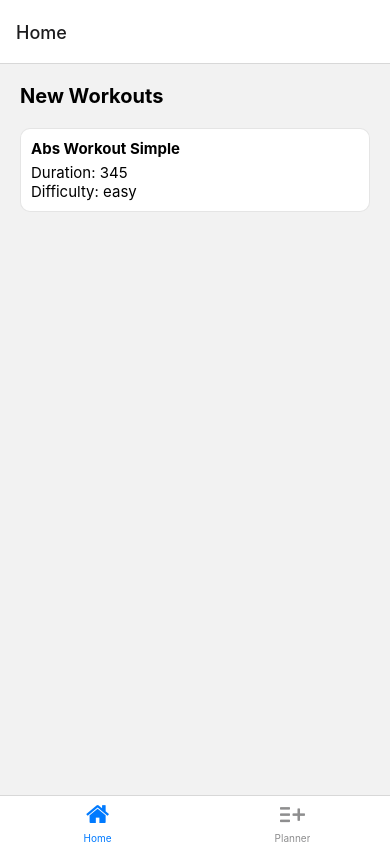
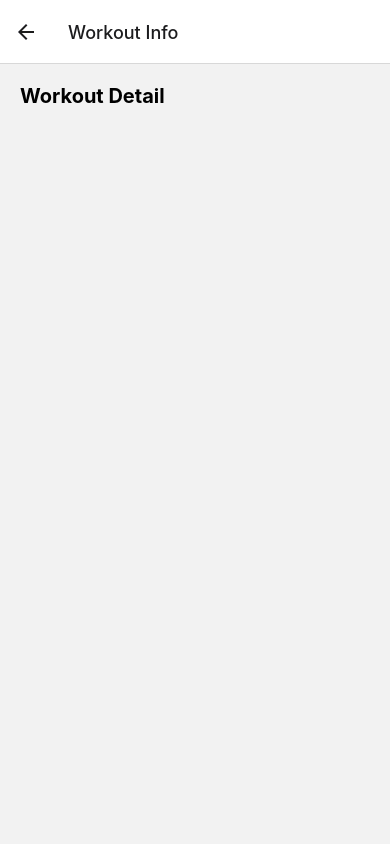
Before and after one commit to mariosknl/RN-workout-typescript, a React Native app: screen /WorkoutDetail in a window 390 px wide. Built offline with nearby package versions, Linux system fonts and the light colour scheme.

Commit message:
creating workout detail screen & component

```diff
--- a/components/WorkoutItem.tsx
+++ b/components/WorkoutItem.tsx
@@ -1,11 +1,12 @@
 import { StyleSheet, Text, View } from "react-native";
 import { Workout } from "../types/data";
+import { formatSec } from "../utils/time";
 
 export default function WorkoutItem({ item }: { item: Workout }) {
   return (
     <View style={styles.container}>
       <Text style={styles.name}>{item.name}</Text>
-      <Text style={styles.duration}>Duration: {item.duration}</Text>
+      <Text style={styles.duration}>Duration: {formatSec(item.duration)}</Text>
       <Text style={styles.difficulty}>Difficulty: {item.difficulty}</Text>
     </View>
   );
--- a/navigation/index.tsx
+++ b/navigation/index.tsx
@@ -4,6 +4,7 @@ import { NavigationContainer } from "@react-navigation/native";
 import { createNativeStackNavigator } from "@react-navigation/native-stack";
 import HomeScreen from "../screens/HomeScreen";
 import PlannerScreen from "../screens/PlannerScreen";
+import WorkoutDetailScreen from "../screens/WorkoutDetailScreen";
 
 const Stack = createNativeStackNavigator();
 
@@ -17,12 +18,19 @@ export default function Navigation() {
 
 function RootNavigator() {
   return (
-    <Stack.Navigator
-      screenOptions={{
-        headerShown: false,
-      }}
-    >
-      <Stack.Screen name="Root" component={BottomTabNavigator} />
+    <Stack.Navigator>
+      <Stack.Screen
+        name="Root"
+        component={BottomTabNavigator}
+        options={{ headerShown: false }}
+      />
+      <Stack.Screen
+        name="WorkoutDetail"
+        component={WorkoutDetailScreen}
+        options={{
+          title: "Workout Info",
+        }}
+      />
     </Stack.Navigator>
   );
 }
--- a/screens/HomeScreen.tsx
+++ b/screens/HomeScreen.tsx
@@ -1,5 +1,5 @@
 import { NativeStackHeaderProps } from "@react-navigation/native-stack";
-import { FlatList, StyleSheet, Text, View } from "react-native";
+import { FlatList, Pressable, StyleSheet, Text, View } from "react-native";
 import WorkoutItem from "../components/WorkoutItem";
 import data from "../data.json";
 import { Workout } from "../types/data";
@@ -11,7 +11,13 @@ const HomeScreen = ({ navigation }: NativeStackHeaderProps) => {
       <FlatList
         data={data as Workout[]}
         keyExtractor={(item) => item.slug}
-        renderItem={WorkoutItem}
+        renderItem={({ item }) => {
+          return (
+            <Pressable onPress={() => navigation.navigate("WorkoutDetail")}>
+              <WorkoutItem item={item} />
+            </Pressable>
+          );
+        }}
       />
     </View>
   );
--- /dev/null
+++ b/screens/WorkoutDetailScreen.tsx
@@ -0,0 +1,24 @@
+import { NativeStackHeaderProps } from "@react-navigation/native-stack";
+import { StyleSheet, Text, View } from "react-native";
+
+const WorkoutDetailScreen = ({ navigation }: NativeStackHeaderProps) => {
+  return (
+    <View style={styles.container}>
+      <Text style={styles.header}>Workout Detail</Text>
+    </View>
+  );
+};
+
+export default WorkoutDetailScreen;
+
+const styles = StyleSheet.create({
+  container: {
+    flex: 1,
+    padding: 20,
+  },
+  header: {
+    fontSize: 20,
+    marginBottom: 20,
+    fontWeight: "bold",
+  },
+});
--- /dev/null
+++ b/utils/time.ts
@@ -0,0 +1,27 @@
+export function secToMin(sec: number) {
+  return (sec / 60).toFixed(1);
+}
+
+export function formatSec(sec: number) {
+  const _min = Math.floor(sec / 60);
+  const _sec = sec % 60;
+
+  const minText = `${_min} min`;
+  const secText = `${_sec} sec`;
+  const connector = "and";
+
+  const sentence = [];
+  if (_min > 0) {
+    sentence.push(minText);
+  }
+
+  if (_min > 0 && _sec > 0) {
+    sentence.push(connector);
+  }
+
+  if (_sec > 0) {
+    sentence.push(secText);
+  }
+
+  return sentence.join(" ");
+}
```
